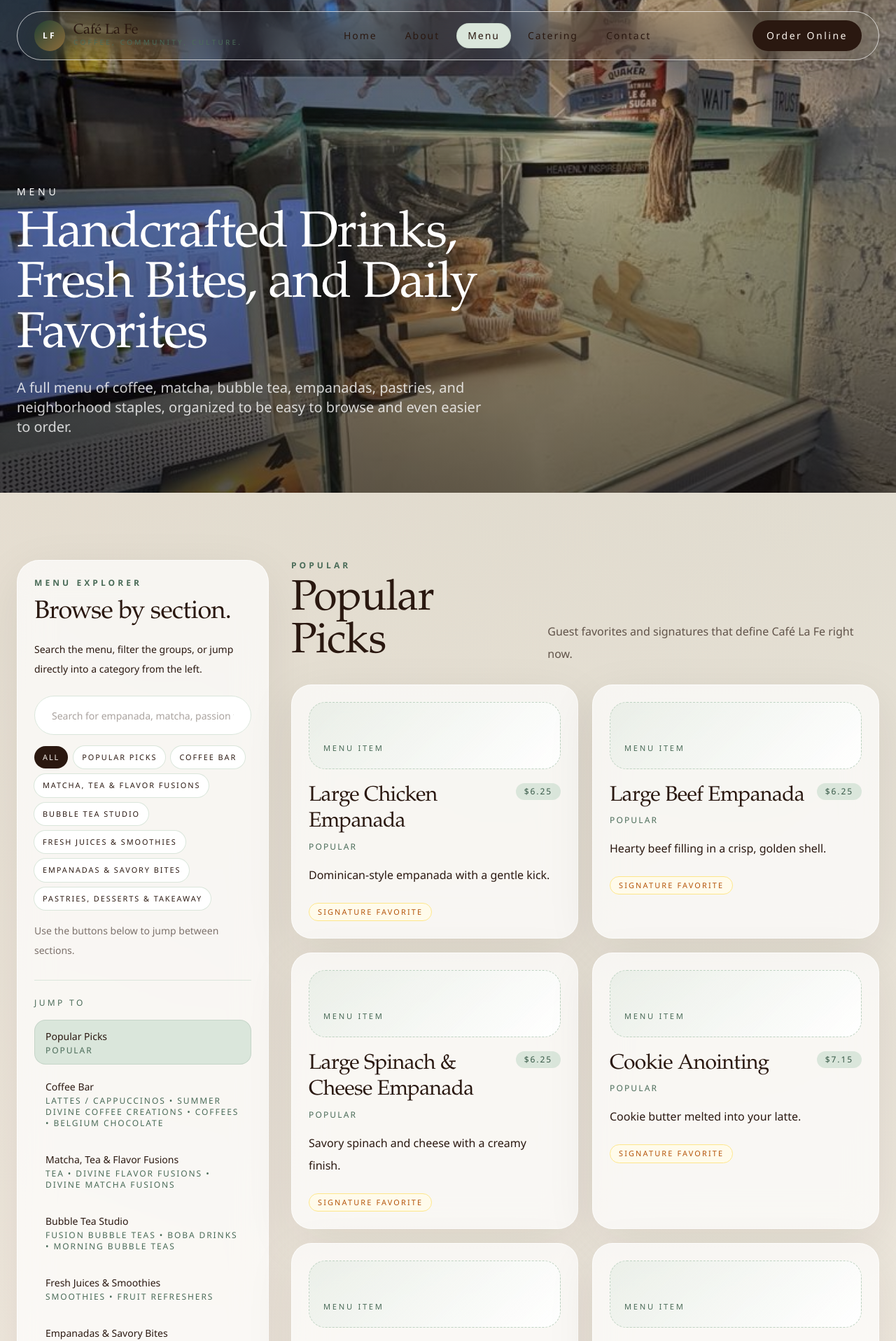
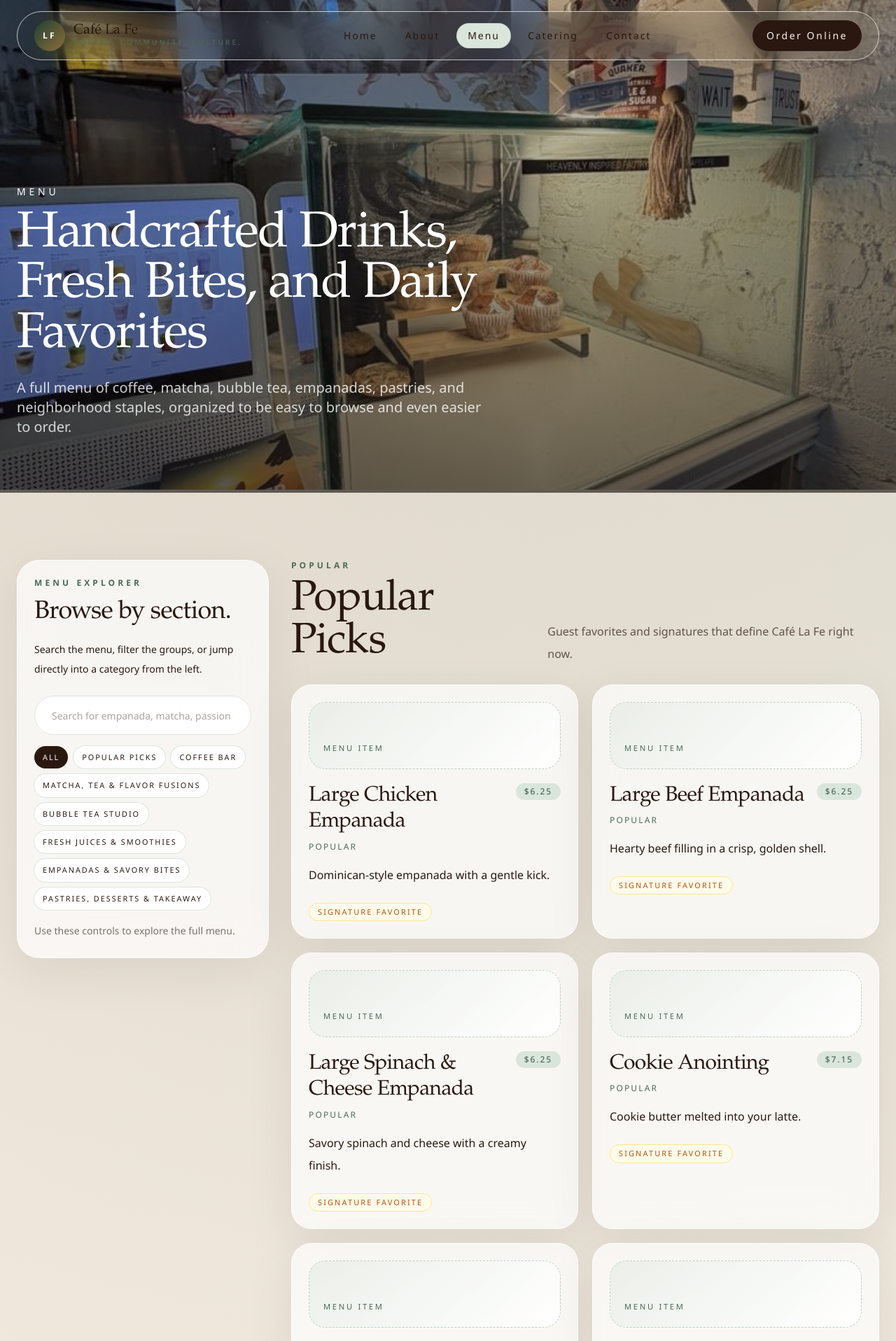
Before and after one commit to Volta-NYC/Cafe-La-Fe, a Next.js app: page /menu in a window 1280 px wide. Shown: the top 1916 px of the page at 70% size. Built offline with nearby package versions, Linux system fonts and the light colour scheme.

Commit message:
fixed discoverer size

```diff
--- a/app/catering/page.tsx
+++ b/app/catering/page.tsx
@@ -64,6 +64,7 @@ export default function CateringPage() {
         subtitle="From office breakfasts to family celebrations, we bring thoughtful hospitality, handcrafted favorites, and polished service to the table."
         image={HERO_IMAGES[2].src}
         alt={HERO_IMAGES[2].alt}
+        ambientFloat
       />
 
       <section className="section-padding pb-14">
--- a/app/menu/page.tsx
+++ b/app/menu/page.tsx
@@ -71,6 +71,7 @@ export default function MenuPage() {
         subtitle="A full menu of coffee, matcha, bubble tea, empanadas, pastries, and neighborhood staples, organized to be easy to browse and even easier to order."
         image="/hero7.jpg"
         alt="Café La Fe menu hero"
+        ambientFloat
       />
 
       <section className="section-padding">
@@ -119,28 +120,8 @@ export default function MenuPage() {
                 <p className="text-sm leading-7 text-ink/60">
                   {query || activeFilter !== "all"
                     ? `${filteredGroups.reduce((total, group) => total + group.items.length, 0)} results found.`
-                    : "Use the buttons below to jump between sections."}
+                    : "Use these controls to explore the full menu."}
                 </p>
-              </div>
-
-              <div className="mt-7 border-t border-olive-100 pt-6">
-                <p className="text-xs uppercase tracking-[0.28em] text-olive-700">Jump To</p>
-                <nav className="mt-4 flex flex-col gap-2">
-                  {filteredGroups.map((group) => (
-                    <a
-                      key={group.slug}
-                      href={`#${groupId(group)}`}
-                      className={`rounded-2xl px-4 py-3 text-sm leading-6 transition ${
-                        activeSection === group.slug
-                          ? "bg-olive-100 text-ink shadow-[inset_0_0_0_1px_rgba(74,107,88,0.14)]"
-                          : "text-ink/74 hover:bg-olive-50 hover:text-ink"
-                      }`}
-                    >
-                      <span className="block font-medium text-ink">{group.title}</span>
-                      <span className="block text-xs uppercase tracking-[0.16em] text-olive-700">{group.categories.join(" • ")}</span>
-                    </a>
-                  ))}
-                </nav>
               </div>
             </aside>
 
--- a/components/PageHero.tsx
+++ b/components/PageHero.tsx
@@ -10,9 +10,10 @@ type PageHeroProps = {
   image: string;
   alt: string;
   eyebrow?: string;
+  ambientFloat?: boolean;
 };
 
-export function PageHero({ title, subtitle, image, alt, eyebrow }: PageHeroProps) {
+export function PageHero({ title, subtitle, image, alt, eyebrow, ambientFloat = false }: PageHeroProps) {
   const prefersReducedMotion = useReducedMotion();
   const ref = useRef<HTMLElement | null>(null);
   const { scrollYProgress } = useScroll({
@@ -24,7 +25,20 @@ export function PageHero({ title, subtitle, image, alt, eyebrow }: PageHeroProps
 
   return (
     <section ref={ref} className="relative min-h-[74vh] overflow-hidden px-4 pt-28 md:min-h-[82vh] md:px-6 md:pt-32">
-      <motion.div className="absolute inset-0" style={{ scale: imageScale, y: imageY }}>
+      <motion.div
+        className="absolute inset-0"
+        style={{ scale: imageScale, y: imageY }}
+        animate={
+          ambientFloat && !prefersReducedMotion
+            ? { translateY: [0, -10, 0, 10, 0] }
+            : undefined
+        }
+        transition={
+          ambientFloat && !prefersReducedMotion
+            ? { duration: 18, ease: "easeInOut", repeat: Number.POSITIVE_INFINITY }
+            : undefined
+        }
+      >
         <Image src={image} alt={alt} fill priority className="object-cover" sizes="100vw" />
       </motion.div>
       <div className="absolute inset-0 bg-[linear-gradient(180deg,rgba(15,10,8,0.2),rgba(15,10,8,0.62)),radial-gradient(circle_at_top,rgba(255,242,224,0.16),transparent_36%)]" />
```
